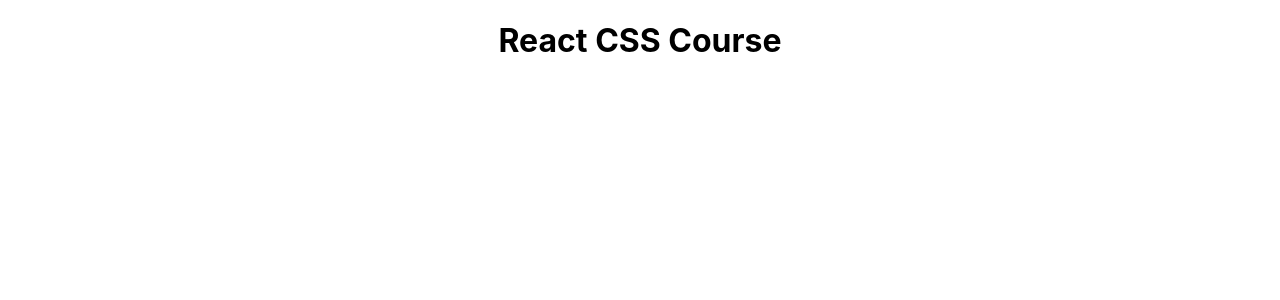
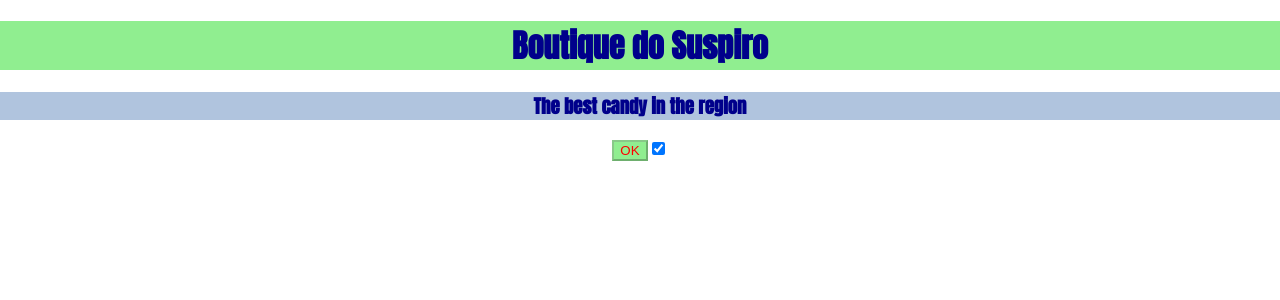
Before and after one commit to ascalmon/React_css_course, a React (Create React App) app: page / in a window 1280 px wide. Shown: the top 300 px of the page. Built offline with nearby package versions, Linux system fonts and the light colour scheme.

Commit message:
First Css example

```diff
--- a/public/index.html
+++ b/public/index.html
@@ -15,6 +15,11 @@
       user's mobile device or desktop. See https://developers.google.com/web/fundamentals/web-app-manifest/
     -->
     <link rel="manifest" href="%PUBLIC_URL%/manifest.json" />
+
+    <link rel="preconnect" href="https://fonts.googleapis.com">
+    <link rel="preconnect" href="https://fonts.gstatic.com" crossorigin>
+    <link href="https://fonts.googleapis.com/css2?family=Anton&display=swap" rel="stylesheet">
+    <link href="https://fonts.googleapis.com/css2?family=Anton&family=Montserrat&display=swap" rel="stylesheet">
     <!--
       Notice the use of %PUBLIC_URL% in the tags above.
       It will be replaced with the URL of the `public` folder during the build.
@@ -24,7 +29,7 @@
       work correctly both with client-side routing and a non-root public URL.
       Learn how to configure a non-root public URL by running `npm run build`.
     -->
-    <title>React App</title>
+    <title>React CSS Course</title>
   </head>
   <body>
     <noscript>You need to enable JavaScript to run this app.</noscript>
--- a/src/App.js
+++ b/src/App.js
@@ -1,10 +1,15 @@
 
 import './styles/App.css';
+import Home from './components/Home.js'
 
 function App() {
   return (
     <div className="App">
-      <h1>React CSS Course </h1>
+      <Home
+      title='Boutique do Suspiro'
+      subtitle = 'The best candy in the region'
+      color = 'lightgreen'
+      ></Home>
     </div>
   );
 }
--- a/src/components/Home.js
+++ b/src/components/Home.js
@@ -0,0 +1,21 @@
+import React from 'react'
+
+function Home(props) {
+
+const { title, subtitle, color } = props
+return (
+    <>
+    <div className='home-title'>
+        <h1>{title}</h1>
+    </div>
+    <div className='home-subtitle'>
+        <h3>{subtitle}</h3>
+    </div>
+    <button className="home-btn" disabled style={{background: `${color}`}}>OK</button>
+
+        <input type="checkbox" className="home-check" checked style={{ color: `${color}` }}/>
+    </>
+)
+}
+
+export default Home
--- a/src/styles/App.css
+++ b/src/styles/App.css
@@ -1,38 +1,36 @@
-.App {
+body {
+  font-family: 'Montserrat', sans-serif;
+  font-size: 16px;
   text-align: center;
 }
+/* ------------------------------------------- CSS Course ---------------------------------------- */
 
-.App-logo {
-  height: 40vmin;
-  pointer-events: none;
+.home-title {
+  background: lightgreen;
 }
 
-@media (prefers-reduced-motion: no-preference) {
-  .App-logo {
-    animation: App-logo-spin infinite 20s linear;
-  }
+.home-title h1 {
+  color: darkblue;
+  font-family: 'Anton', sans-serif;
 }
 
-.App-header {
-  background-color: #282c34;
-  min-height: 100vh;
-  display: flex;
-  flex-direction: column;
-  align-items: center;
-  justify-content: center;
-  font-size: calc(10px + 2vmin);
-  color: white;
+.home-subtitle {
+  background: lightsteelblue;
 }
 
-.App-link {
-  color: #61dafb;
+.home-subtitle h3 {
+  color: darkblue;
+  font-family: 'Anton', sans-serif;
 }
 
-@keyframes App-logo-spin {
-  from {
-    transform: rotate(0deg);
-  }
-  to {
-    transform: rotate(360deg);
-  }
+.home-btn {
+   background: black;  /* overwritten by online style */
 }
+
+button {
+  background-color: lightsteelblue;
+}
+
+[disabled] {
+  color: red
+}
```
